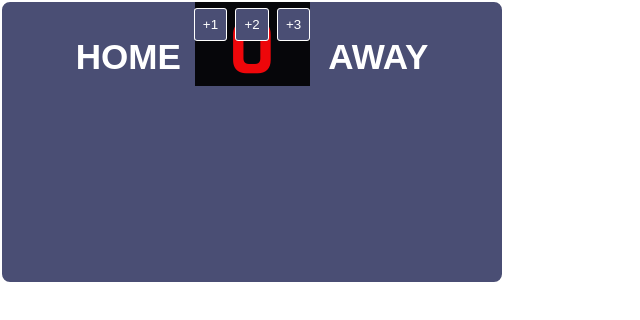
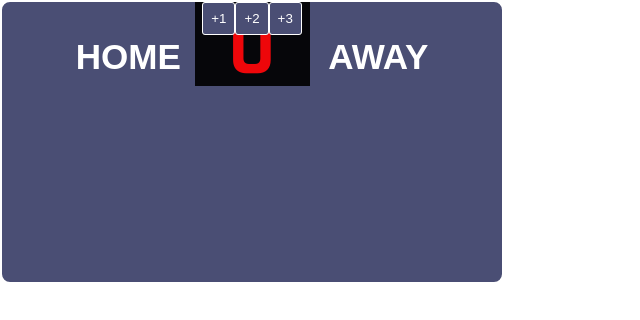
Before and after one commit to Sweetcupojoe/Basketball-scoreboard, a plain HTML site: page index.html in a window 1280 px wide. Shown: the whole page, without its empty margins (0-640 px from the left). Drawn offline with Linux system fonts and the light colour scheme.

Commit message:
attempt to fix spacing

```diff
--- a/style.css
+++ b/style.css
@@ -19,7 +19,9 @@ body {
 }
 
 .homescore {
-        width: 23%;
+  display: flex;
+  justify-content: space-around;
+  width: 23%;
         height: 30%;
         position: absolute;
         top: 80;
@@ -29,7 +31,9 @@ body {
       }
 
 .guestscore {
-        width: 23%;
+  display: flex;
+    justify-content: space-around;
+  width: 23%;
         height: 30%;
         position: absolute;
         top: 80;
@@ -45,13 +49,17 @@ body {
       }
 
 .homescorebtn {
- position: absolute;
+  display: flex;
+  justify-content: space-around;
+  position: absolute;
   top: 180;
   left: 65;
 }
 
 .guestscorebtn {
-  position: absolute;
+    display: flex;
+    justify-content: space-around;
+    position: absolute;
   top: 180;
   left: 315;
 }
```
